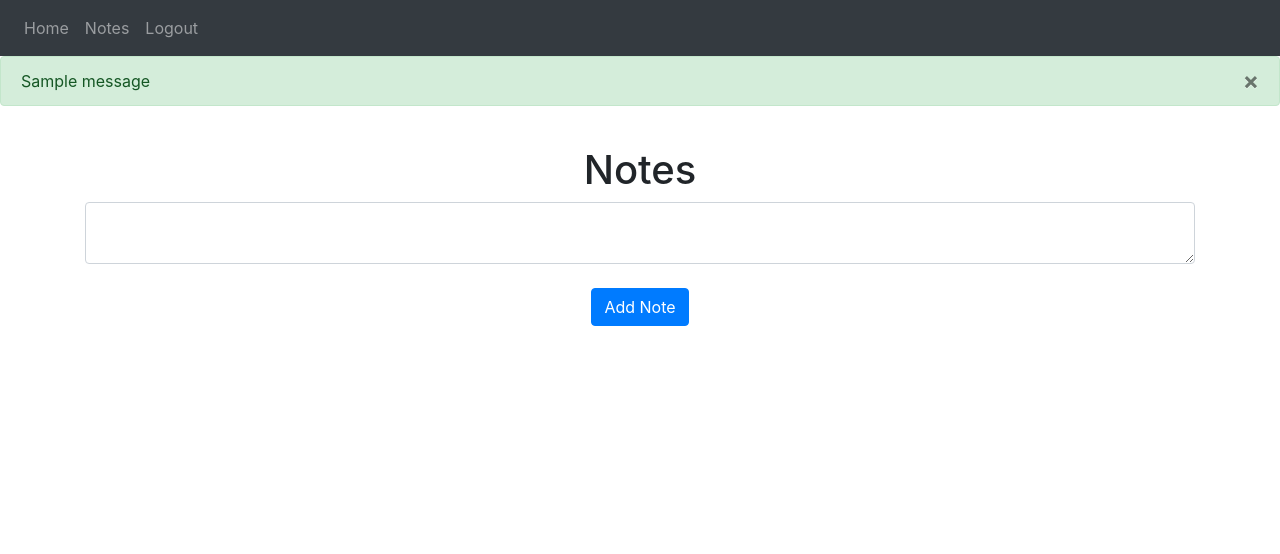
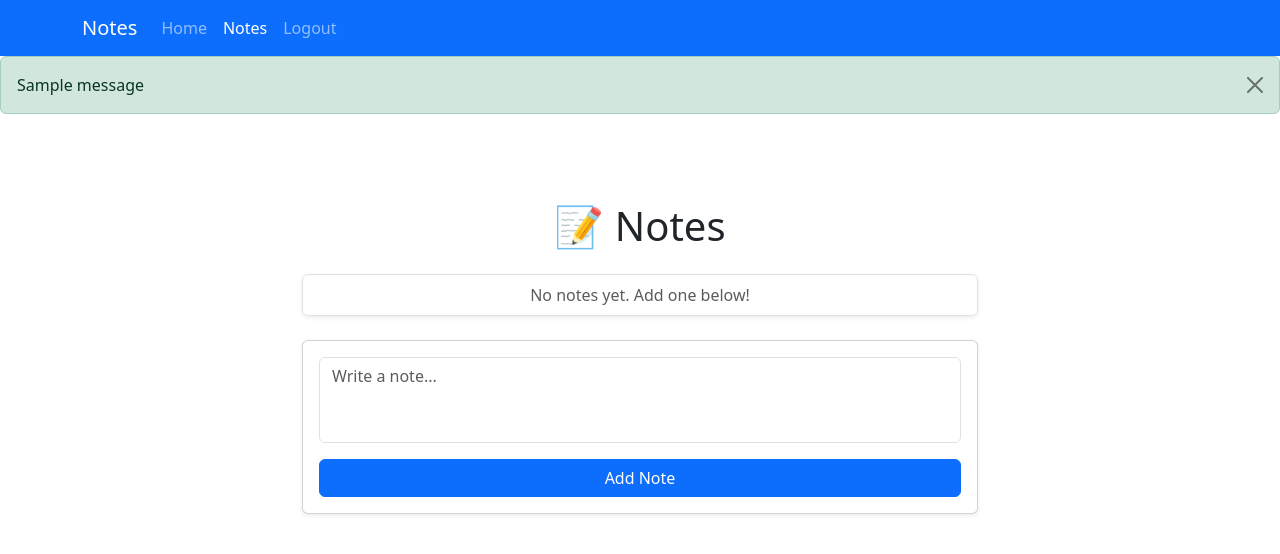
Before and after one commit to thecoder133/notesApp, a Flask app: page /notes in a window 1280 px wide. Shown: the top 554 px of the page. Run offline with Flask 3, Linux system fonts and the light colour scheme; a user stored in the database is signed in; one stand-in notice (Sample message) is shown; some libraries are stand-ins or nearby versions; some web fonts are replaced.

Commit message:
added more styling

```diff
--- a/website/auth.py
+++ b/website/auth.py
@@ -56,7 +56,7 @@ def signUp():
             new_user = User(email=email, first_name=first_name, password=generate_password_hash(password1))
             db.session.add(new_user)
             db.session.commit()
-            login_user(user, remember=True)
+            login_user(new_user, remember=True)
             flash("Account created!", category="success")
             return redirect(url_for('views.notes'))
 
--- /dev/null
+++ b/website/static/css/style.css
@@ -0,0 +1 @@
+@import "https://www.nerdfonts.com/assets/css/webfont.css"
--- a/website/templates/base.html
+++ b/website/templates/base.html
@@ -1,10 +1,10 @@
-<!DOCTYPE html>
+<!doctype html>
 <html lang="en">
   <head>
     <link
+      href="https://cdn.jsdelivr.net/npm/bootstrap@5.3.8/dist/css/bootstrap.min.css"
       rel="stylesheet"
-      href="https://stackpath.bootstrapcdn.com/bootstrap/4.4.1/css/bootstrap.min.css"
-      integrity="sha384-Vkoo8x4CGsO3+Hhxv8T/Q5PaXtkKtu6ug5TOeNV6gBiFeWPGFN9MuhOf23Q9Ifjh"
+      integrity="sha384-sRIl4kxILFvY47J16cr9ZwB07vP4J8+LH7qKQnuqkuIAvNWLzeN8tE5YBujZqJLB"
       crossorigin="anonymous"
     />
     <link
@@ -12,76 +12,113 @@
       href="https://stackpath.bootstrapcdn.com/font-awesome/4.7.0/css/font-awesome.min.css"
       crossorigin="anonymous"
     />
-    <meta charset="UTF-8">
-    <meta name="viewport" content="width=device-width, initial-scale=1">
+    <meta charset="UTF-8" />
+    <meta name="viewport" content="width=device-width, initial-scale=1" />
     <title>{% block title %}{% endblock %}</title>
+    <link
+      rel="stylesheet"
+      href="{{ url_for('static', filename='css/style.css') }}"
+    />
   </head>
   <body>
-    <nav class="navbar navbar-expand-lg navbar-dark bg-dark">
+    <nav class="navbar navbar-expand-lg bg-primary" data-bs-theme="dark">
+      <div class="container">
+        <a class="navbar-brand" href="#">Notes</a>
         <button
           class="navbar-toggler"
           type="button"
-        data-toggle="collapse"
-        data-target="#navbar"
+          data-bs-toggle="collapse"
+          data-bs-target="#navbarSupportedContent"
+          aria-controls="navbarSupportedContent"
+          aria-expanded="false"
+          aria-label="Toggle navigation"
         >
           <span class="navbar-toggler-icon"></span>
         </button>
-      <div class="collapse navbar-collapse" id="navbar">
-        <div class="navbar-nav">
+        <div class="collapse navbar-collapse" id="navbarSupportedContent">
+          <ul class="navbar-nav me-auto mb-2 mb-lg-0">
+            <li class="nav-item">
+              <a
+                class="nav-link {% if request.path == '/' %}active{% endif %}"
+                aria-current="page"
+                href="/"
+                >Home</a
+              >
+            </li>
             {% if user.is_authenticated %}
-          <a class="nav-item nav-link" id="home" href="/">Home</a>
-          <a class="nav-item nav-link" id="notes" href="/notes">Notes</a>
-          <a class="nav-item nav-link" id="logout" href="/logout">Logout</a>
+            <li class="nav-item">
+              <a
+                class="nav-link {% if request.path == '/notes' %}active{% endif %}"
+                href="/notes"
+                >Notes</a
+              >
+            </li>
+            <li class="nav-item">
+              <a class="nav-link" href="/logout">Logout</a>
+            </li>
             {% else %}
-          <a class="nav-item nav-link" id="home" href="/">Home</a>
-          <a class="nav-item nav-link" id="login" href="/login">Login</a>
-          <a class="nav-item nav-link" id="signUp" href="/sign-up">Sign Up</a>
+            <li class="nav-item dropdown">
+              <a
+                class="nav-link dropdown-toggle {% if request.path == '/login' or request.path == '/sign-up' %}active{% endif %}"
+                href="#"
+                id="navbarDropdown"
+                role="button"
+                data-bs-toggle="dropdown"
+                aria-expanded="false"
+              >
+                Authentication
+              </a>
+              <ul class="dropdown-menu" aria-labelledby="navbarDropdown">
+                <li><a class="dropdown-item" href="/login">Login</a></li>
+                <li><a class="dropdown-item" href="/sign-up">Sign-Up</a></li>
+              </ul>
+            </li>
             {% endif %}
+          </ul>
         </div>
       </div>
     </nav>
 
-    {% with messages = get_flashed_messages(with_categories=true) %}
-        {% if messages %}
-              {% for category, message in messages %}
-                    {% if category == 'error' %}
-                    <div class="alert alert-danger alter-dismissable fade show" role="alert">
+    {% with messages = get_flashed_messages(with_categories=true) %} {% if
+    messages %} {% for category, message in messages %} {% if category ==
+    'error' %}
+    <div class="alert alert-danger alert-dismissible fade show" role="alert">
       {{ message }}
-                        <button type="button" class="close" data-dismiss="alert">
-                            <span aria-hidden="true">&times;</span>
-                        </button>
+      <button
+        type="button"
+        class="btn-close"
+        data-bs-dismiss="alert"
+        aria-label="Close"
+      ></button>
     </div>
     {% else %}
-                    <div class="alert alert-success alter-dismissable fade show" role="alert">
+    <div class="alert alert-success alert-dismissible fade show" role="alert">
       {{ message }}
-                        <button type="button" class="close" data-dismiss="alert">
-                            <span aria-hidden="true">&times;</span>
-                        </button>
+      <button
+        type="button"
+        class="btn-close"
+        data-bs-dismiss="alert"
+        aria-label="Close"
+      ></button>
     </div>
-                  {% endif %}
-              {% endfor %}
-        {% endif %}
-    {% endwith %}
+    {% endif %} {% endfor %} {% endif %} {% endwith %}
 
     <div class="container">
-      <br>
-      {% block content %}
-      {% endblock %}
+      <br />
+      {% block content %} {% endblock %}
     </div>
-    <script type="text/javascript" src="{{ url_for('static', filename='js/index.js') }}"></script>
     <script
-      src="https://code.jquery.com/jquery-3.2.1.slim.min.js"
-      integrity="sha384-KJ3o2DKtIkvYIK3UENzmM7KCkRr/rE9/Qpg6aAZGJwFDMVNA/GpGFF93hXpG5KkN"
+      type="text/javascript"
+      src="{{ url_for('static', filename='js/index.js') }}"
+    ></script>
+    <script
+      src="https://cdn.jsdelivr.net/npm/@popperjs/core@2.11.8/dist/umd/popper.min.js"
+      integrity="sha384-I7E8VVD/ismYTF4hNIPjVp/Zjvgyol6VFvRkX/vR+Vc4jQkC+hVqc2pM8ODewa9r"
       crossorigin="anonymous"
     ></script>
     <script
-      src="https://cdnjs.cloudflare.com/ajax/libs/popper.js/1.12.9/umd/popper.min.js"
-      integrity="sha384-ApNbgh9B+Y1QKtv3Rn7W3mgPxhU9K/ScQsAP7hUibX39j7fakFPskvXusvfa0b4Q"
-      crossorigin="anonymous"
-    ></script>
-    <script
-      src="https://maxcdn.bootstrapcdn.com/bootstrap/4.0.0/js/bootstrap.min.js"
-      integrity="sha384-JZR6Spejh4U02d8jOt6vLEHfe/JQGiRRSQQxSfFWpi1MquVdAyjUar5+76PVCmYl"
+      src="https://cdn.jsdelivr.net/npm/bootstrap@5.3.8/dist/js/bootstrap.min.js"
+      integrity="sha384-G/EV+4j2dNv+tEPo3++6LCgdCROaejBqfUeNjuKAiuXbjrxilcCdDz6ZAVfHWe1Y"
       crossorigin="anonymous"
     ></script>
   </body>
--- a/website/templates/login.html
+++ b/website/templates/login.html
@@ -8,6 +8,7 @@
       <div class="form-group">
         <label for="email">Email Address</label>
         <input type="email" class="form-control" id="email" name="email" placeholder="Enter an email!">
+        <br>
       </div>
       <div class="form-group">
         <label for="password">Password</label>
--- a/website/templates/notes.html
+++ b/website/templates/notes.html
@@ -1,23 +1,46 @@
-{% extends 'base.html' %}
+{% extends 'base.html' %} {% block title %}Notes{% endblock %} {% block content
+%}
 
-{% block title %}Home{% endblock %}
+<div class="container mt-5" style="max-width: 700px">
+  <h1 class="text-center mb-4">📝 Notes</h1>
 
-{% block content %}
-<h1 align="center">Notes</h1>
-<ul class="list-group list-group-flush" id="notes">
+  <ul class="list-group shadow-sm mb-4" id="notes">
     {% for note in user.notes %}
-        <li class="list-group-item">{{ note.data }}
-        <button type="button" class="close" onClick="deleteNote({{ note.id }})">
-            <span aria-hidden="true">&times;</span>
+    <li
+      class="list-group-item d-flex justify-content-between align-items-center"
+    >
+      {{ note.data }}
+      <button
+        type="button"
+        class="btn btn-sm btn-outline-danger"
+        onClick="deleteNote({{ note.id }})"
+      >
+        &times;
       </button>
     </li>
-    {% endfor %}
+    {% endfor %} {% if user.notes|length == 0 %}
+    <li class="list-group-item text-center text-muted">
+      No notes yet. Add one below!
+    </li>
+    {% endif %}
   </ul>
+
+  <div class="card shadow-sm">
+    <div class="card-body">
       <form method="POST">
-    <textarea name="note" id="note" class="form-control"></textarea>
-    <br>
-    <div align="center">
+        <textarea
+          name="note"
+          id="note"
+          class="form-control mb-3"
+          rows="3"
+          placeholder="Write a note..."
+          style="resize: none"
+        ></textarea>
+        <div class="d-grid">
           <button type="submit" class="btn btn-primary">Add Note</button>
         </div>
       </form>
+    </div>
+  </div>
+</div>
 {% endblock %}
--- a/website/templates/signUp.html
+++ b/website/templates/signUp.html
@@ -8,18 +8,22 @@
       <div class="form-group">
         <label for="email">Email Address</label>
         <input type="email" class="form-control" id="email" name="email" placeholder="Enter an email!">
+        <br>
       </div>
       <div class="form-group">
         <label for="firstName">First Name</label>
         <input type="text" class="form-control" id="firstName" name="firstName" placeholder="Enter your first name!">
+        <br>
       </div>
       <div class="form-group">
         <label for="password1">Password</label>
         <input type="password" class="form-control" id="passsword1" name="password1" placeholder="Enter password!">
+        <br>
       </div>
       <div class="form-group">
         <label for="password2">Password (confirm)</label>
         <input type="password" class="form-control" id="password2" name="password2" placeholder="Enter password (confirm)!">
+        <br>
       </div>
       <br>
       <button type="submit" class="btn btn-primary">Submit</button>
```
Also changed, not shown: website/templates/home.html (+10 -1 lines), website/database.db, 1 other file. Lines whose indentation alone changed are shown as unchanged.
